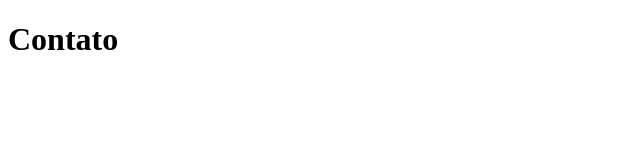
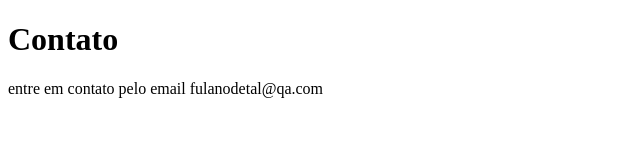
Before and after one commit to PiresEstela/Sistema-de-Cadastro, a plain HTML site: page contato.html in a window 1280 px wide. Shown: the whole page, without its empty margins (0-640 px from the left). Drawn offline with Linux system fonts and the light colour scheme.

Commit message:
adicionando email de contato

```diff
--- a/contato.html
+++ b/contato.html
@@ -9,6 +9,7 @@
 <body>
 
     <h1>Contato</h1>
+    <p>entre em contato pelo email fulanodetal@qa.com</p>
 
 </body>
 </html>
```
